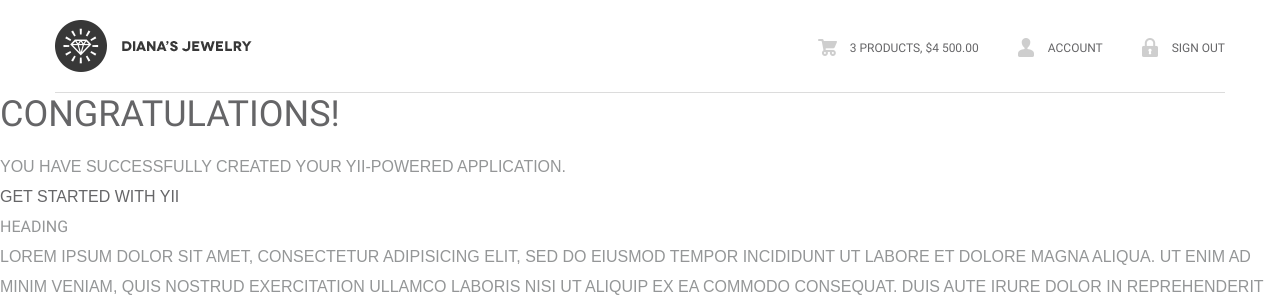
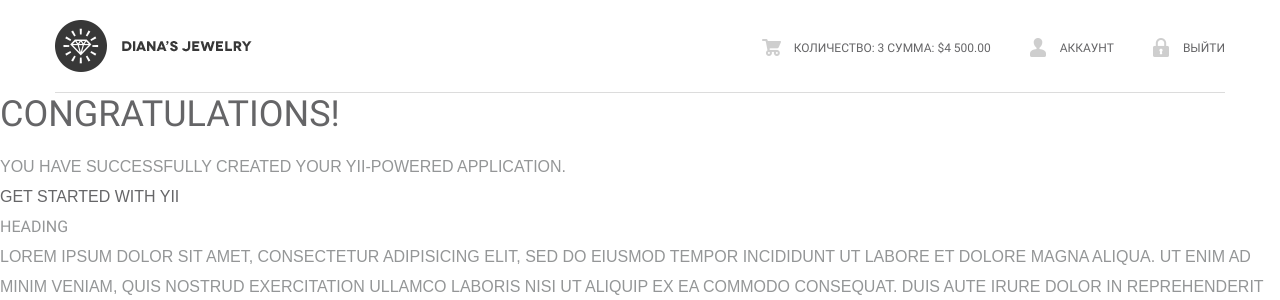
Before and after one commit to KateWallet/djewelry, a Yii app: template views/site/index.php in a window 1280 px wide. Shown: the top 300 px of the page. Run offline with PHP 8.4 and a stand-in for Yii, Linux system fonts and the light colour scheme; the template is opened without the code that fills it, so the values that code supplies are empty; some libraries are stand-ins or nearby versions.

Commit message:
Initial commit

```diff
--- a/views/layouts/main.php
+++ b/views/layouts/main.php
@@ -33,9 +33,9 @@ AppAsset::register($this);
         <a href="/" id="logo" title="Diana’s jewelry">Diana’s jewelry</a>
         <div class="right-links">
             <ul>
-                <li><a href="cart.html"><span class="ico-products"></span>3 products, $4 500.00</a></li>
-                <li><a href="#"><span class="ico-account"></span>Account</a></li>
-                <li><a href="#"><span class="ico-signout"></span>Sign out</a></li>
+                <li><a href="cart.html"><span class="ico-products"></span>Количество: 3 Сумма: $4 500.00</a></li>
+                <li><a href="#"><span class="ico-account"></span>Аккаунт</a></li>
+                <li><a href="#"><span class="ico-signout"></span>Выйти</a></li>
             </ul>
         </div>
     </div>
```
